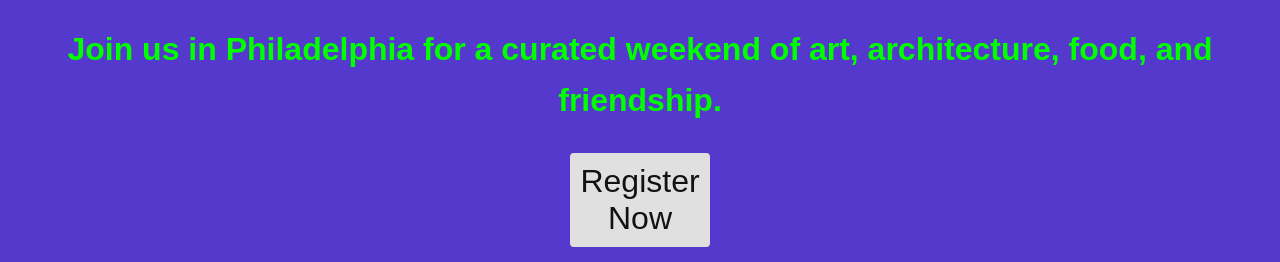
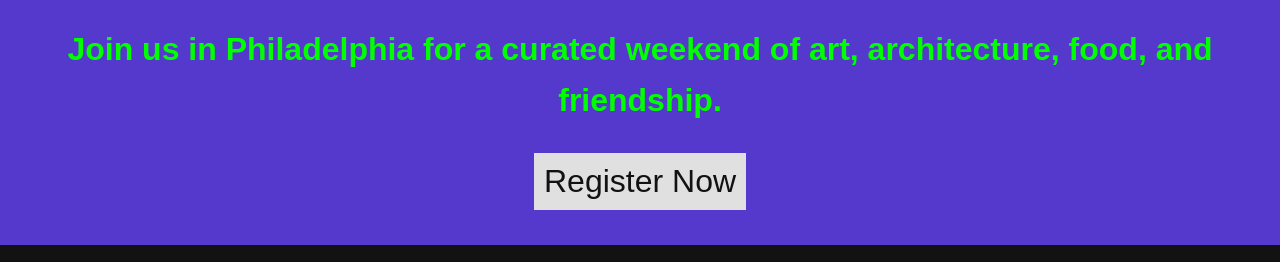
Before and after one commit to lisaadang/neuro, a plain HTML site: page index.html in a window 1280 px wide. Shown: the part 253-515 px from the top of the page. Drawn offline with Linux system fonts and the light colour scheme.

Commit message:
button style

```diff
--- a/my-website/styles/style.css
+++ b/my-website/styles/style.css
@@ -63,7 +63,7 @@
   padding: 10px;
   margin-bottom: 15px;
   border: 1px solid #ccc;
-  border-radius: 4px;
+  border-radius: 0px;
 }
 
 button {
@@ -71,7 +71,7 @@
   color: #121212; /* Light text on buttons */
   border: none;
   cursor: pointer;
-  max-width: 140px;
+  max-width: 300px;
   font-size: 2rem;
 }
 
```
